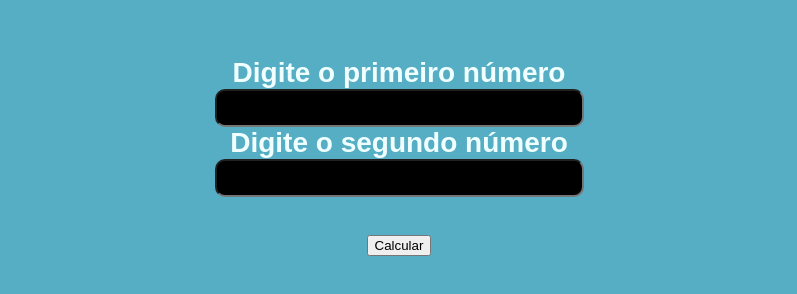
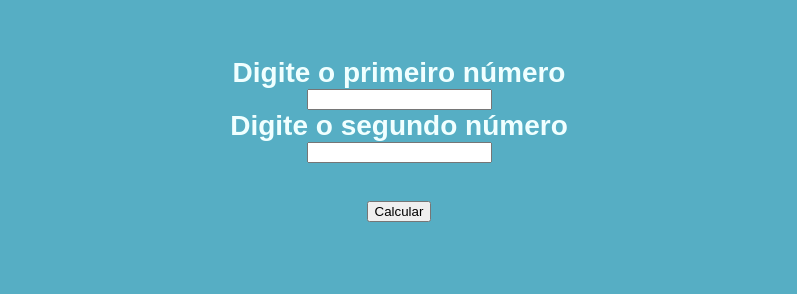
Before and after one commit to larssia/aritmetica, a plain HTML site: page index.html in a window 1280 px wide. Shown: the part 62-356 px from the top of the page, without its empty margins (241-1038 px from the left). Drawn offline with Linux system fonts and the light colour scheme.

Commit message:
Teceira versão

```diff
--- a/style.css
+++ b/style.css
@@ -10,7 +10,7 @@ label{
     font-size: 28px;
 }
 
-input{
+input button{
     color: white;
     background-color: black;
     font-size: 28px;
```
